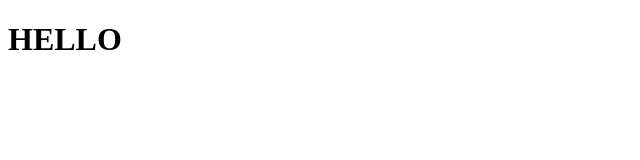
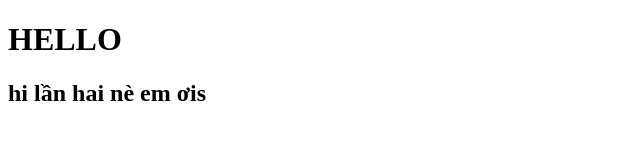
Before and after one commit to RyanTran-825/DuAn, a plain HTML site: page index.html in a window 1280 px wide. Shown: the whole page, without its empty margins (0-640 px from the left). Drawn offline with Linux system fonts and the light colour scheme.

Commit message:
bản sửa lần 1

```diff
--- a/index.html
+++ b/index.html
@@ -7,5 +7,6 @@
   </head>
   <body>
     <h1>HELLO</h1>
+    <h2>hi lần hai nè em ơis</h2>
   </body>
 </html>
```
